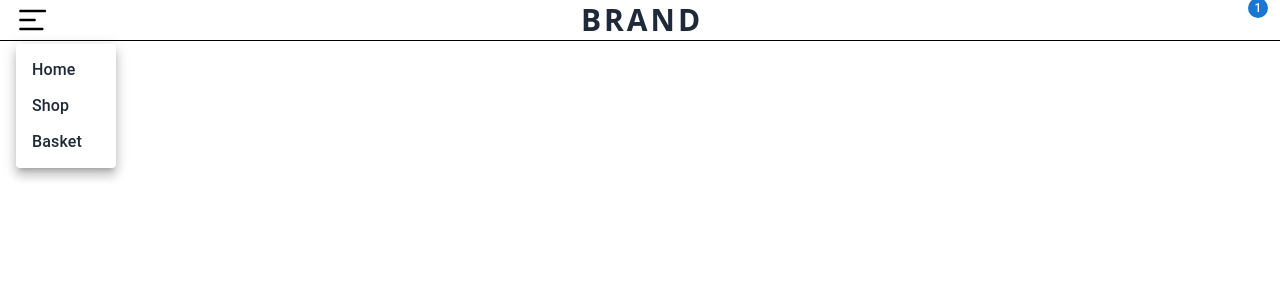
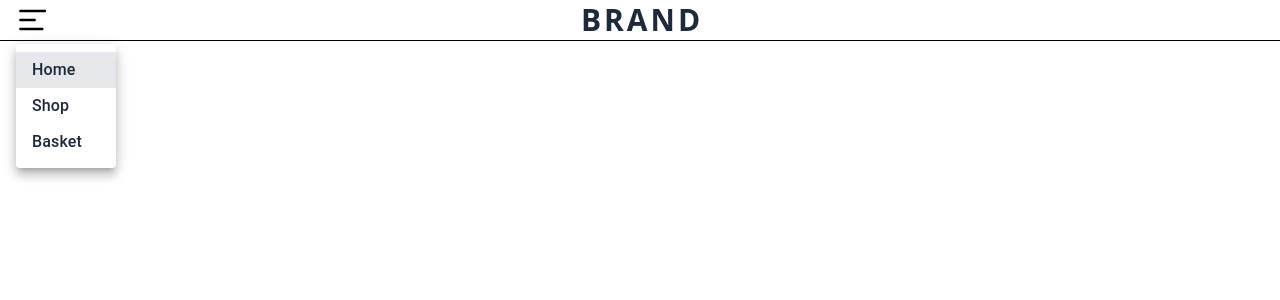
Before and after one commit to thedenisovan/react-shopping-cart, a React (Vite) app: page / in a window 1280 px wide. Both pictures are taken after a click on the button 32 px from the left and 20 px from the top of the page. Shown: the top 300 px of the page. Built offline with nearby package versions, Linux system fonts and the light colour scheme; some icons are missing.

Commit message:
Add: style to curr active page indicator inside dropdown menu

```diff
--- a/src/components/header/DropDown.tsx
+++ b/src/components/header/DropDown.tsx
@@ -7,6 +7,8 @@ import svg from '../../utils/svgRepo';
 export default function DropDown() {
   // State to close/open dashboard
   const [anchorEl, setAnchorEl] = React.useState<null | HTMLElement>(null);
+  // State to indicate current active page in dropdown component
+  const [currentPage, setCurrentPage] = React.useState<string>('home');
   const open = Boolean(anchorEl);
 
   const openDashboard = (event: React.MouseEvent<HTMLButtonElement>) => {
@@ -17,9 +19,9 @@ export default function DropDown() {
     setAnchorEl(null);
   };
 
-  //   const underlineCurrPage = () = {
-
-  //   }
+  const changeCurrentActivePage = (activePage: string) => {
+    setCurrentPage(activePage);
+  };
 
   return (
     <div>
@@ -38,27 +40,38 @@ export default function DropDown() {
         anchorEl={anchorEl}
         open={open}
         onClose={closeDashboard}
-        slotProps={{
-          list: {
-            'aria-labelledby': 'basic-button',
-          },
-        }}
+        slotProps={{}}
       >
         <MenuItem
-          onClick={closeDashboard}
-          className='w-[100px]! text-gray-800! font-medium!'
+          onClick={() => {
+            changeCurrentActivePage('home');
+            closeDashboard();
+          }}
+          className={`w-[100px]! text-gray-800! font-medium! ${
+            currentPage === 'home' && 'bg-gray-200!' // Sets curr active page style to home page
+          }`}
         >
           <p className='text-l'>Home</p>
         </MenuItem>
         <MenuItem
-          onClick={closeDashboard}
-          className='w-[100px]! text-gray-800! font-medium!'
+          onClick={() => {
+            changeCurrentActivePage('shop');
+            closeDashboard();
+          }}
+          className={`w-[100px]! text-gray-800! font-medium! ${
+            currentPage === 'shop' && 'bg-gray-200!' // Sets curr active page style to home page
+          }`}
         >
           <p className='text-l'>Shop</p>
         </MenuItem>
         <MenuItem
-          onClick={closeDashboard}
-          className='w-[100px]! text-gray-800! font-medium!'
+          onClick={() => {
+            changeCurrentActivePage('basket');
+            closeDashboard();
+          }}
+          className={`w-[100px]! text-gray-800! font-medium! ${
+            currentPage === 'basket' && 'bg-gray-200!' // Sets curr active page style to home page
+          }`}
         >
           <p className='text-l'>Basket</p>
         </MenuItem>
--- a/src/components/header/Header.tsx
+++ b/src/components/header/Header.tsx
@@ -23,7 +23,7 @@ export default function Header() {
       {/* Group basket icon */}
       <IconButton aria-label='delete' className='mr-5!' data-testid='basketBtn'>
         <ShoppingCartIcon />
-        <CartBadge badgeContent={1} color='primary' overlap='circular' />
+        <CartBadge badgeContent={0} color='primary' overlap='circular' />
       </IconButton>
     </header>
   );
```
